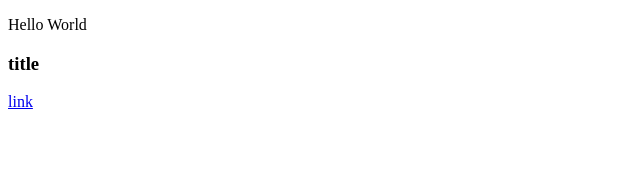
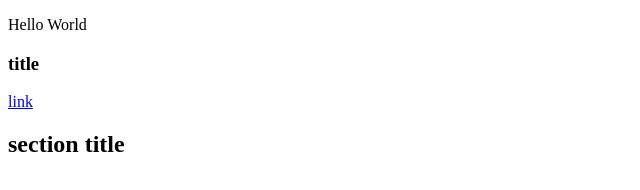
Before and after one commit to kristina-makalatia/lesson5-152, a plain HTML site: page index.html in a window 1280 px wide. Shown: the whole page, without its empty margins (0-640 px from the left). Drawn offline with Linux system fonts and the light colour scheme.

Commit message:
added section title

```diff
--- a/index.html
+++ b/index.html
@@ -10,6 +10,7 @@
 		<div class="wraper">
 			<h3>title</h3>
 			<a href="https://google.com"> link </a>
+			<h1>section title</h1>
 		</div>
 	</section>
 </body>
```
